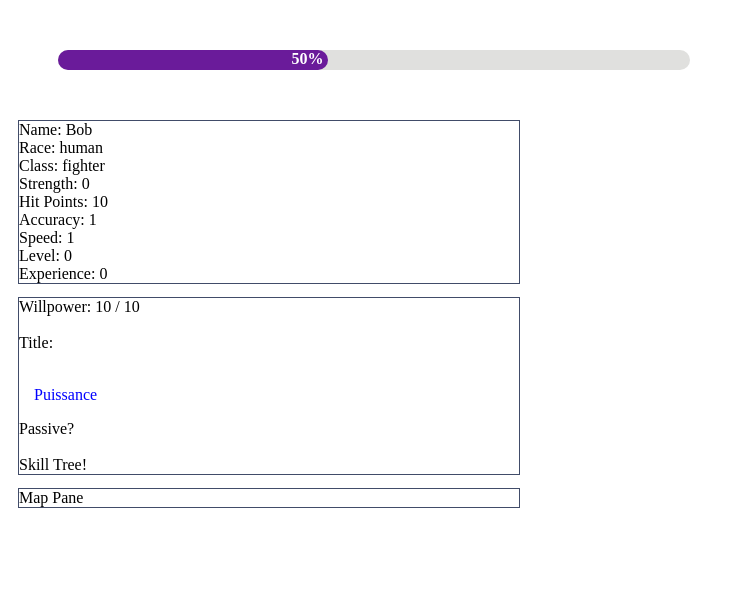
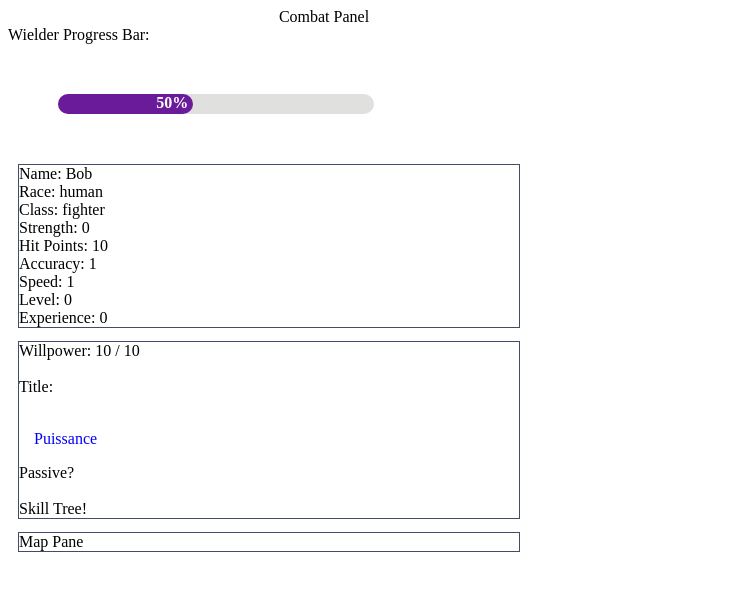
Before and after one commit to theofficetroll/weapons-incremental, a React app: page / in a window 1280 px wide. Shown: the top 590 px of the page, without its empty margins (0-744 px from the left). Built offline with nearby package versions, Linux system fonts and the light colour scheme.

Commit message:
Small corrections.

```diff
--- a/src/components/combat.jsx
+++ b/src/components/combat.jsx
@@ -3,24 +3,38 @@ import ProgressBar from './progressBar.jsx';
 
 // This handles the combat screen for the game
 // Will show wielder and opponent
-// This will contain all timing?
+
+// TODO
+// Need to fix CSS, conflicting with index.css
 
 const Combat = (props) => {
   const { wielder, opponent, weapon } = props;
 
-  const [completed, setCompleted] = useState(0);
+  const [ wielderCompleted, setWielderCompleted, opponentCompleted, setOpponentCompleted ] = useState(0);
 
   // Set interval based on an assumed value of speed range 0-99
   const [ wielderInterval ] = useState((100 - wielder.speed) * 10);
+  const [ opponentInterval ] = useState((100 - opponent.speed) * 10);
 
   const combatStyles = {
     textAlign: 'center',
     width: '50%',
   }
 
+  const wielderCombatStyles = {
+    textAlign: 'left',
+    width: '50%',
+  }
+
+  const opponentCombatStyles = {
+    textAlign: 'left',
+    width: '50%',
+  }
+
+  // Wielder progress bar
   useEffect(() => {
     const interval = setInterval(() => {
-      setCompleted(oldValue => {
+      setWielderCompleted(oldValue => {
         let newValue = oldValue + 10;
 
         if (newValue > 100) {
@@ -34,44 +48,37 @@ const Combat = (props) => {
     }, wielderInterval);
   }, []);
 
+  // // Opponent progress bar
+  // useEffect(() => {
+  //   const interval = setInterval(() => {
+  //     setOpponentCompleted(oldValue => {
+  //       let newValue = oldValue + 10;
+
+  //       if (newValue > 100) {
+  //         // Trigger attack
+
+  //         // Reset value to 0
+  //         newValue = 0;
+  //       }
+  //       return newValue;
+  //     });
+  //   }, opponentInterval);
+  // }, []);
+
   return (
-    <div style={combatStyles} className="Combat">
-      <ProgressBar bgcolor={"#6a1b9a"} completed={completed} />
+    <div style={combatStyles} className="combat-panel">
+      Combat Panel
+      <br />
+      <div style={wielderCombatStyles} className="wielder-combat-panel">
+        Wielder Progress Bar:
+        <ProgressBar bgcolor={"#6a1b9a"} completed={wielderCompleted} />
+      </div>
+      {/* <div style={opponentCombatStyles} className="opponent-combat-panel">
+        Opponent Progress Bar:
+        <ProgressBar bgcolor={"#6a1b9a"} completed={opponentCompleted} />
+      </div> */}
     </div>
   );
 }
 
-
-// const Combat = props => {
-//   // const { wielder, opponent, weapon } = props;
-
-//   const [ wielderProgress, opponentProgress ] = useState(0);
-
-
-
-//   useEffect(() => {
-//     const interval = setInterval(() => {
-//       updateValue(oldValue => {
-//         const newValue = oldValue + 10;
-
-//         if (newValue === 100) {
-//           // Trigger attack
-//           // Then reset interval
-//           clearInterval(interval);
-//         }
-//         return newValue;
-//       });
-//     }, 1000);
-//   }, []);
-
-//   return (
-//     <div className="combat">
-//       Combat Panel
-//       <br />
-//       Wielder Progress Bar:
-//       <ProgressBar bgcolor='#6a1b9a' completed={completed} />
-//     </div>
-//   )
-// }
-
 export default Combat;
--- a/src/components/progressBar.jsx
+++ b/src/components/progressBar.jsx
@@ -1,7 +1,7 @@
 import React from 'react';
 
 const ProgressBar = (props) => {
-  const {bgcolor, completed } = props;
+  const { bgcolor, completed } = props;
 
   const containerStyles = {
     height: 20,
```
